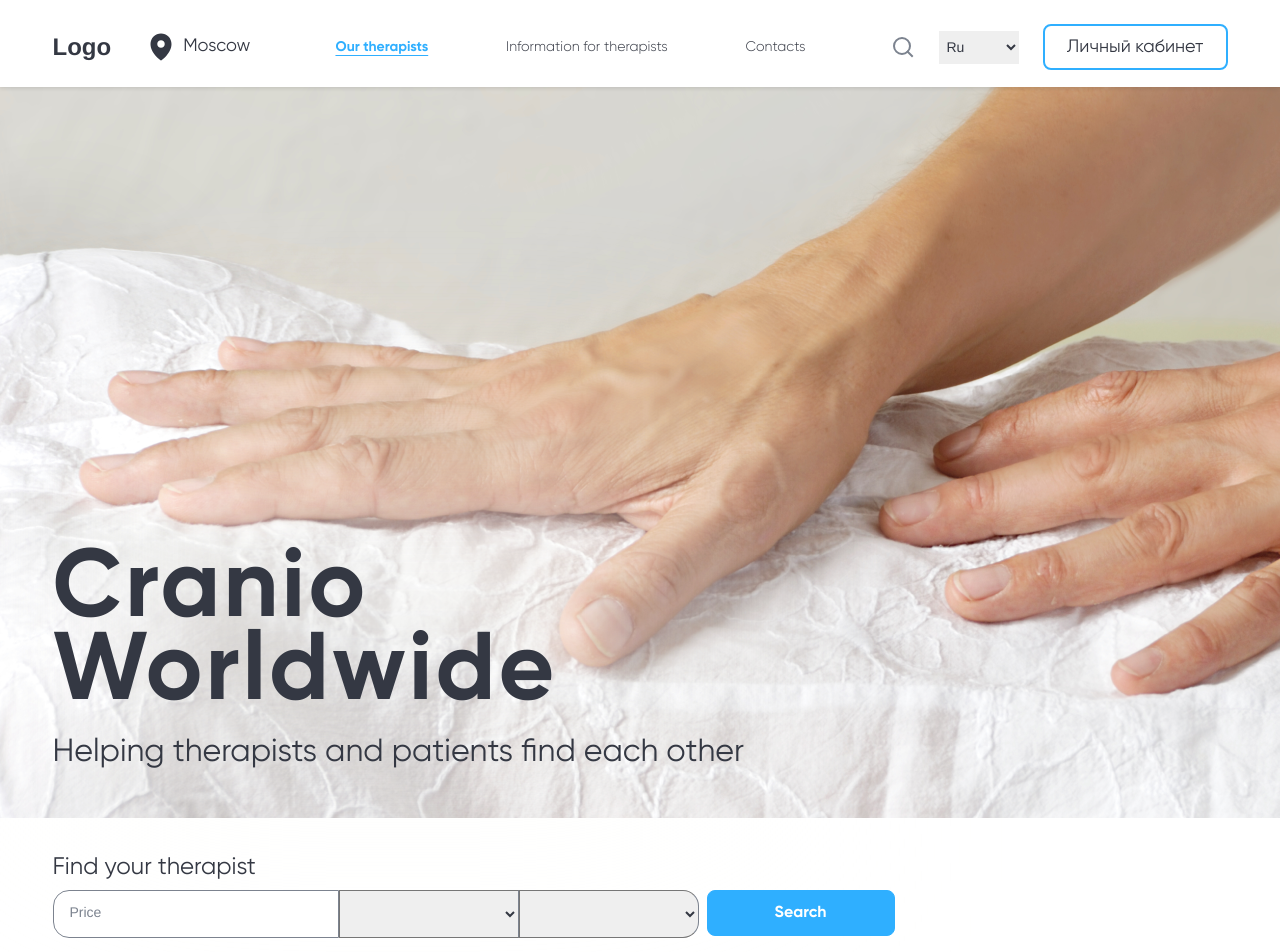
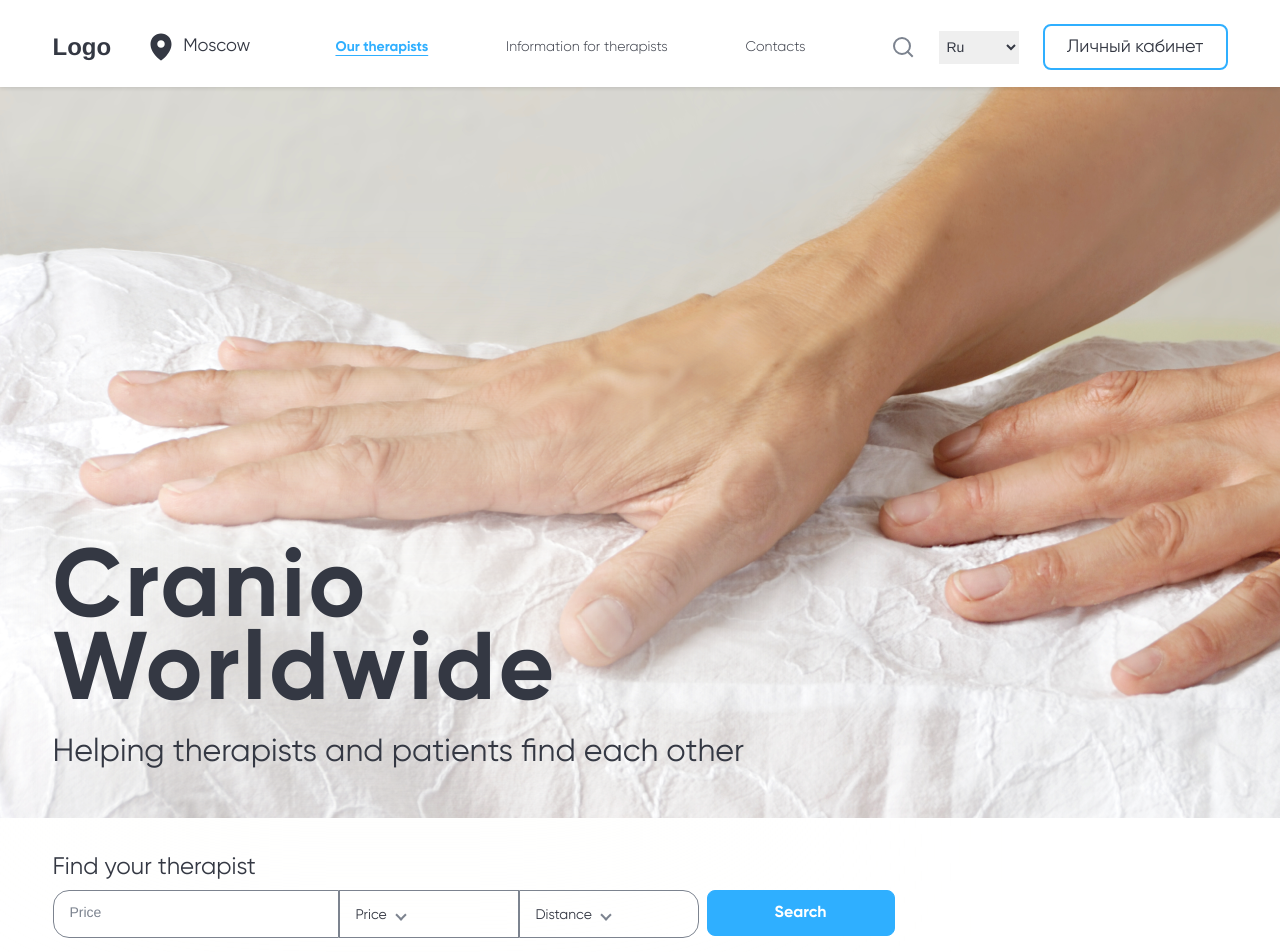
Before and after one commit to Cranio-worldwide/frontend, a Next.js app: page / in a window 1280 px wide. Shown: the top 952 px of the page. Built offline with nearby package versions, Linux system fonts and the light colour scheme.

Commit message:
Добавлен dropdown для фильтра страницы поиска

```diff
--- a/src/components/Form/Form.module.scss
+++ b/src/components/Form/Form.module.scss
@@ -64,31 +64,6 @@
   }
 }
 
-.select {
-  box-sizing: border-box;
-  padding: 16px;
-  gap: 16px;
-  width: 180px;
-  height: 48px;
-  border-right: 1px solid $main-grey;
-  font-family: $add-text;
-  font-style: normal;
-  font-weight: 400;
-  font-size: 14px;
-  line-height: 16px;
-  color: $main-black;
-  &:nth-child(3) {
-    border-radius: 0 16px 16px 0;
-  }
-  @include breakpoint(tablet) {
-    width: 100%;
-    border-radius: 8px;
-    &:nth-child(3) {
-      border-radius: 8px;
-    }
-  }
-}
-
 .button {
   margin-left: 8px;
   max-width: 188px;
--- a/src/components/Form/Form.tsx
+++ b/src/components/Form/Form.tsx
@@ -1,4 +1,4 @@
-import { useState } from 'react';
+import { HtmlHTMLAttributes, useState } from 'react';
 import {
   FormAddress,
   FormDistance,
@@ -10,12 +10,33 @@ import {
 import { Button } from '@/components/ui/Button/Button';
 import { SectionContainer } from '../SectionContainer/SectionContainer';
 import styles from './Form.module.scss';
-import { Dropdown } from '../ui/Dropdown/Dropdown';
-import { FilterSelect } from '../ui/FilterSelect/FilterSelect';
+import cn from 'classnames';
+import { FilterDropdown } from '../ui/FilterDropdown/FilterDropdown';
+import { Input } from '../ui/Input/Input';
 
 export function Form() {
+  const [filterValue, setFilterValue] = useState({
+    address: '',
+    price: { min: 0, max: 0 },
+    distance: { min: 0, max: 0 },
+  });
+  const changeFilterValue = (e: React.ChangeEvent<HTMLInputElement>) => {
+    if (e.target.name === 'address') {
+      setFilterValue({
+        ...filterValue,
+        address: e.target.value,
+      });
+    } else {
+      setFilterValue({
+        ...filterValue,
+        [e.target.id]: { ...filterValue[e.target.id], [e.target.name]: Number(e.target.value) },
+      });
+    }
+  };
   // TODO потом вынести выбор языка в пропсы
   const [lang, setLang] = useState<LanguagePrefix>('en');
+  console.log(filterValue);
+
   const titleText = FormTitle[lang];
   const addressText = FormAddress[lang];
   const priceText = FormPrice[lang];
@@ -27,14 +48,29 @@ export function Form() {
       <SectionContainer className={styles.container}>
         <h3 className={styles.title}>{titleText}</h3>
         <form className={styles.form} onSubmit={(e) => console.log(e)}>
-          <input placeholder={addressText} type="text" className={styles.input} />
+          <input
+            placeholder={addressText}
+            type="text"
+            className={styles.input}
+            onChange={changeFilterValue}
+            name="address"
+            value={filterValue.address}
+          />
           {/*  TODO дополнить ввод полей цена и геолокация после уточнения у дизайнеров */}
-          <select className={styles.select}>
-            <option></option>
-          </select>
-          <select className={styles.select}>
-            <option></option>
-          </select>
+          <FilterDropdown
+            id="price"
+            description={{ min: 'от 2500', max: 'до 45 000' }}
+            title={priceText}
+            filterValue={filterValue.price}
+            onChange={changeFilterValue}
+          />
+          <FilterDropdown
+            id="distance"
+            description={{ min: 'от 1 км', max: 'до 1000 км' }}
+            title={distanceText}
+            filterValue={filterValue.distance}
+            onChange={changeFilterValue}
+          />
           <Button
             type="submit"
             theme="primary"
--- /dev/null
+++ b/src/components/ui/FilterDropdown/FilterDropdown.module.scss
@@ -0,0 +1,50 @@
+.arrow {
+  box-sizing: border-box;
+  width: 3px;
+  height: 3px;
+  border: solid #7c838f;
+  border-width: 0 2px 2px 0;
+  display: inline-block;
+  padding: 3px;
+  margin-left: 10px;
+}
+.up {
+  transform: rotate(-135deg);
+  transform: rotate(-135deg);
+}
+.down {
+  transform: rotate(45deg);
+  transform: rotate(45deg);
+}
+.container {
+  position: relative;
+  display: flex;
+  flex-direction: column;
+  align-items: center;
+  box-sizing: border-box;
+  justify-content: space-around;
+  padding: 16px;
+  width: 180px;
+  height: 48px;
+  border: 1px solid $main-grey;
+  font-family: $add-text;
+  font-style: normal;
+  font-weight: 400;
+  font-size: 14px;
+  line-height: 16px;
+  color: $main-black;
+  &:nth-child(3) {
+    border-radius: 0 16px 16px 0;
+  }
+  @include breakpoint(tablet) {
+    width: 100%;
+    height: fit-content;
+    border-radius: 8px;
+    &:nth-child(3) {
+      border-radius: 8px;
+    }
+  }
+}
+.title {
+  width: 100%;
+}
--- /dev/null
+++ b/src/components/ui/FilterDropdown/FilterDropdown.tsx
@@ -0,0 +1,74 @@
+import React, { Children, FC, memo, useEffect, useRef, useState } from 'react';
+import cn from 'classnames';
+import styles from './FilterDropdown.module.scss';
+import { LimitInputs } from './types/limits/LimitInputs';
+
+export type InputTheme = 'primary' | 'transparent';
+
+interface InputProps
+  extends React.DetailedHTMLProps<React.InputHTMLAttributes<HTMLInputElement>, HTMLInputElement> {
+  description: {
+    max: string;
+    min: string;
+  };
+  onChange: React.ChangeEventHandler<HTMLInputElement>;
+  title: string;
+  type?: 'limit' | undefined;
+  id: string;
+  filterValue: {
+    min?: number | null;
+    max?: number | null;
+  };
+}
+
+const CustomFilterDropdown: FC<InputProps> = ({
+  form = 'limit',
+  title,
+  id,
+  filterValue,
+  onChange,
+  description,
+}: InputProps) => {
+  const [isOpen, setIsOpen] = useState(false);
+  const ref = useRef(null);
+
+  const handleOpen = () => {
+    setIsOpen(true);
+  };
+  const handleClose = () => {
+    setIsOpen(false);
+  };
+
+  useEffect(() => {
+    const handleClickOutside = (event: MouseEvent) => {
+      if (ref.current && !ref.current.contains(event.target)) {
+        handleClose();
+      }
+    };
+
+    document.addEventListener('click', handleClickOutside, true);
+
+    return () => {
+      document.removeEventListener('click', handleClickOutside, true);
+    };
+  }, [handleClose]);
+
+  return (
+    <div className={styles.container} onClick={handleOpen} id={id} ref={ref}>
+      <div className={styles.title}>
+        <span>{title}</span>
+        <i className={cn(styles.arrow, isOpen ? styles.up : styles.down)} />
+      </div>
+      {isOpen && form === 'limit' && (
+        <LimitInputs
+          id={id}
+          filterValue={filterValue}
+          onChange={onChange}
+          title={title}
+          description={description}
+        />
+      )}
+    </div>
+  );
+};
+export const FilterDropdown = CustomFilterDropdown;
--- /dev/null
+++ b/src/components/ui/FilterDropdown/types/limits/LimitInputs.module.scss
@@ -0,0 +1,73 @@
+.container {
+  box-sizing: border-box;
+  position: absolute;
+  top: 250%;
+  left: 50%;
+  transform: translate(-50%, -50%);
+  display: flex;
+  flex-direction: column;
+  justify-content: space-around;
+  align-items: center;
+  padding: 16px 24px;
+  width: 316px;
+  height: 105px;
+  background: #fff;
+  box-shadow: 0 1px 4px rgba(76, 91, 131, 24%), 0 5px 24px rgba(96, 101, 116, 31%);
+  border-radius: 8px;
+  @include breakpoint(tablet) {
+    width: 100%;
+    box-shadow: none;
+    padding: 0;
+    height: fit-content;
+    position: static;
+    display: block;
+    transform: none;
+  }
+}
+.header {
+  height: 21px;
+  width: 100%;
+  display: flex;
+  align-items: center;
+  justify-content: flex-start;
+
+  font-style: normal;
+  font-weight: 400;
+  font-size: 15px;
+  line-height: 140%;
+  text-align: center;
+  @include breakpoint(tablet) {
+    display: none;
+  }
+}
+.input_list {
+  display: flex;
+  justify-content: space-between;
+  align-items: center;
+  span {
+    margin-left: 8px;
+    margin-right: 8px;
+    width: 12px;
+    height: 0;
+    border: 2px solid #d0d4de;
+  }
+  input {
+    padding: 10px 20px 10px 10px;
+    gap: 10px;
+    width: 120px;
+    height: 36px;
+    border: 1px solid #d0d4de;
+    border-radius: 8px;
+  }
+  input::-webkit-outer-spin-button,
+  input::-webkit-inner-spin-button {
+    appearance: none;
+    margin: 0;
+  }
+  @include breakpoint(tablet) {
+    margin-top: 10px;
+    input {
+      width: 45%;
+    }
+  }
+}
--- /dev/null
+++ b/src/components/ui/FilterDropdown/types/limits/LimitInputs.tsx
@@ -0,0 +1,65 @@
+import React, { Children, FC, memo, useState } from 'react';
+import cn from 'classnames';
+import styles from './LimitInputs.module.scss';
+
+export type InputTheme = 'primary' | 'transparent';
+
+interface InputProps
+  extends React.DetailedHTMLProps<React.InputHTMLAttributes<HTMLInputElement>, HTMLInputElement> {
+  description: {
+    max: string;
+    min: string;
+  };
+  className?: string;
+  onChange: React.ChangeEventHandler<HTMLInputElement>;
+  title?: string;
+  id: string;
+  filterValue: {
+    min?: number | string | null;
+    max?: number | string | null;
+  };
+}
+
+export const LimitInputs: FC<InputProps> = ({
+  id,
+  filterValue,
+  onChange,
+  description,
+  title,
+}: InputProps) => {
+  const changehandler = (e: React.ChangeEvent<HTMLInputElement>, id: string) => {
+    e.target.value = e.target.value.replace(/[^0-9]/g, '');
+    if (e.target.value.startsWith('0')) {
+      e.target.value = e.target.value.slice(1);
+    }
+    e.target.id = id;
+    onChange(e);
+  };
+
+  return (
+    <div className={styles.container}>
+      <div className={styles.header}>{title}</div>
+      <div className={styles.input_list}>
+        <input
+          type="number"
+          value={filterValue.min ? filterValue.min : ''}
+          onChange={(e) => {
+            changehandler(e, id);
+          }}
+          name="min"
+          placeholder={description.min}
+        />
+        <span />
+        <input
+          type="number"
+          value={filterValue.max ? filterValue.max : ''}
+          onChange={(e) => {
+            changehandler(e, id);
+          }}
+          name="max"
+          placeholder={description.max}
+        />
+      </div>
+    </div>
+  );
+};
```
Also changed, not shown: src/components/ui/FilterSelect/FilterSelect.tsx (deleted, +0 -32 lines).
